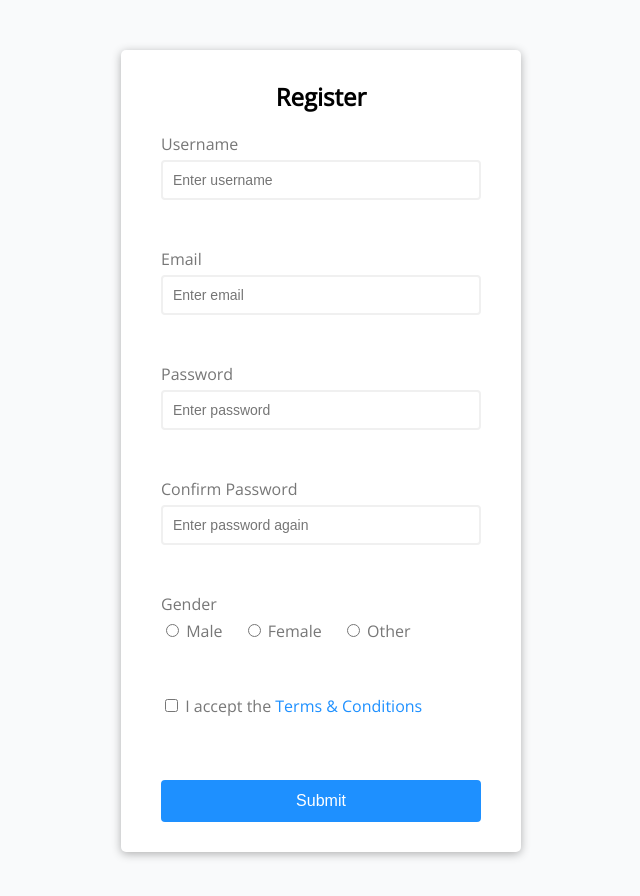
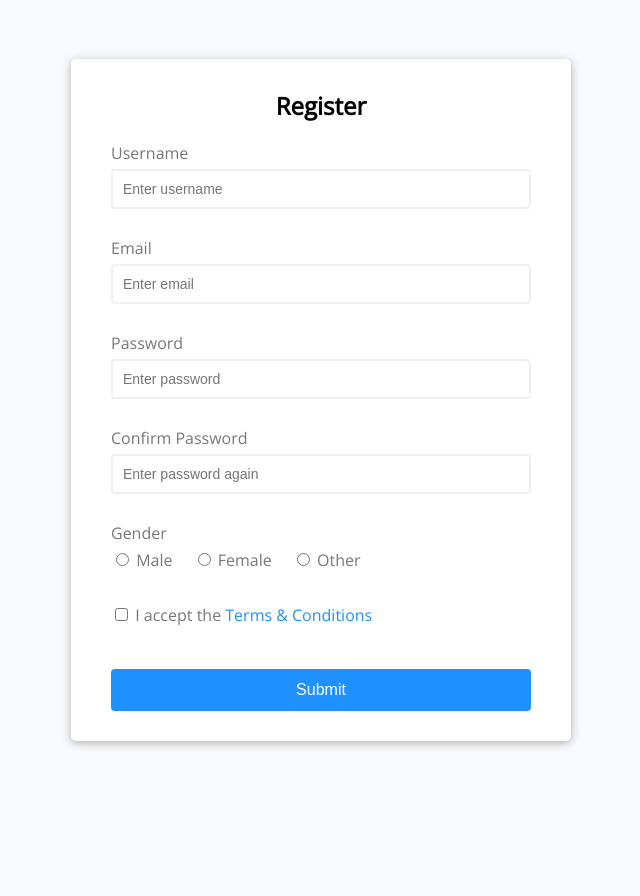
Before and after one commit to pranavks/form-validator-vanillajs, a plain HTML site: page index.html in a window 1280 px wide. Shown: the whole page, without its empty margins (319-959 px from the left). After the commit the page ends 800 px from the top, so only its background shows below. Drawn offline with nearby package versions, Linux system fonts and the light colour scheme.

Commit message:
Add files via upload

```diff
--- a/style.css
+++ b/style.css
@@ -25,7 +25,7 @@ body {
   background-color: #fff;
   border-radius: 5px;
   box-shadow: 0 2px 10px rgba(0, 0, 0, 0.3);
-  width: 400px;
+  width: 500px;
 }
 
 h2 {
@@ -39,13 +39,13 @@ h2 {
 
 .form-control {
   margin-bottom: 10px;
-  padding-bottom: 20px;
 }
 
 .form-control label {
   color: #777;
   display: block;
   margin-bottom: 5px;
+  font-size: 16px;
 }
 
 .form-control input {
```
